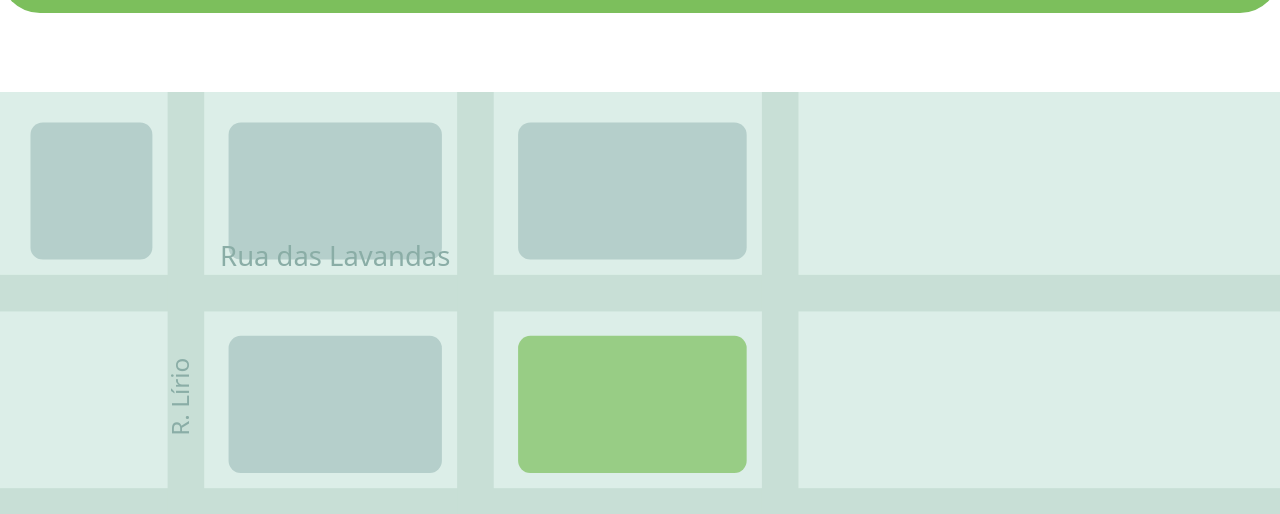
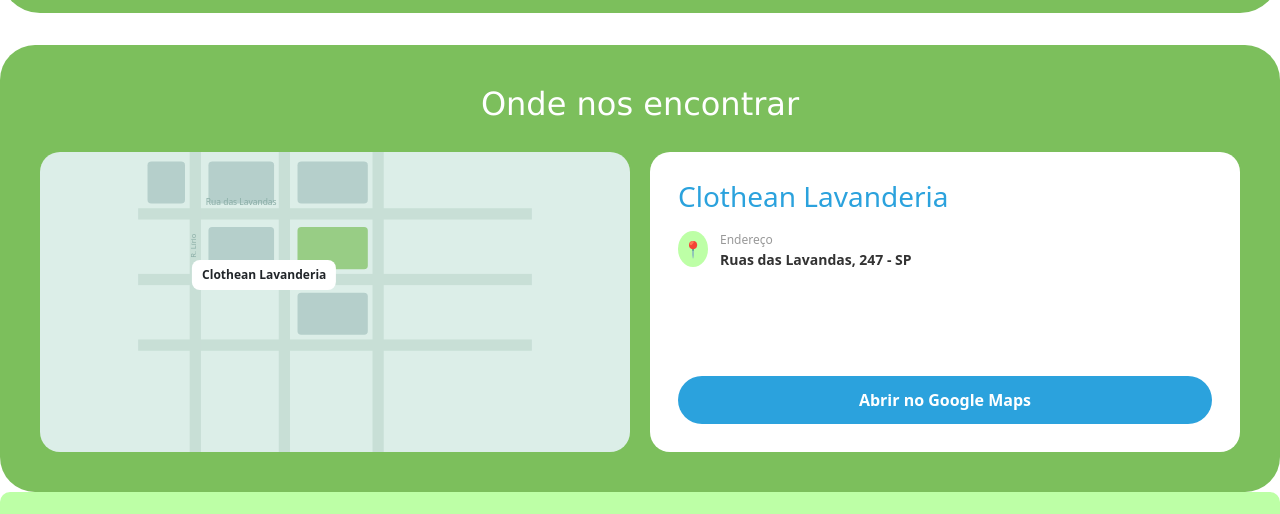
Before and after one commit to Joaopedro1702/Clothean, a plain HTML site: page index.html in a window 1280 px wide. Shown: the part 2886-3400 px from the top of the page. Drawn offline with nearby package versions, Linux system fonts and the light colour scheme.

Commit message:
HTML5 e CSS com expansividade agora com aba de localização

```diff
--- a/index.html
+++ b/index.html
@@ -16,6 +16,7 @@
 h1{
     color: white;
 }
+
 
 .hero{
     background-color: #67B0E5;
@@ -227,7 +228,7 @@ h2{
 }
 
 .navbar{
-
+    color: #01579B;
     flex-direction: column;
 }
 
@@ -292,6 +293,133 @@ h2{
     font-family: 'Franklin Gothic Medium', 'Arial Narrow', Arial, sans-serif;
     font-size: 26px;
     color: #01579B;
+}
+
+
+
+/*mapa*/
+
+.localizacao{
+    background-color: #7CBF5C;
+    border-radius: 35px;
+    padding: 40px;
+    margin-bottom: 0;
+}
+
+.localizacao h2{
+    text-align: center;
+    color: white;
+    margin-bottom: 28px;
+}
+
+/*GRID: os dois lados*/
+
+.loc-grid{
+    display: grid;
+    grid-template-columns: 1fr 1fr;
+    gap: 20px;
+    align-items: stretch;
+}
+
+.mapa-container{
+    background-color: #dceee8;
+    border-radius: 20px;
+    overflow: hidden;
+    position: relative;
+    min-height: 300px;
+}
+
+.mapa-container svg{
+    width: 100%;
+    height: 100%;
+    position: absolute;
+    top: 0;
+    left: 0;
+}
+
+/*Balão do pin*/
+
+.pin-label{
+    position: absolute;
+    top: 36%;
+    left: 38%;
+    transform: translateX(-50%);
+    background: white;
+    border-radius: 8px;
+    padding: 6px 10px;
+    font-size: 12px;
+    font-weight: bold;
+    box-shadow: 0 2px 8px rgba(0, 0, 0, 0, 15);
+    white-space: nowrap;
+}
+
+/*Card de informações*/
+
+.info-card{
+    background: white;
+    border-radius: 20px;
+    padding: 28px;
+    display: flex;
+    flex-direction: column;
+    gap: 18px;
+}
+
+.info-card h3{
+    color:#2BA2DD;
+    margin: 0;
+}
+
+.info-linha{
+    display: flex;
+    align-items: flex-start;
+    gap: 12px;
+}
+
+.icone{
+    width: 30px;
+    height: 36px;
+    border-radius: 50%;
+    background: #bdffa6;
+    display: flex;
+    align-items: center;
+    justify-content: center;
+    flex-shrink: 0;
+    font-size: 16px;
+}
+
+.info-label{
+    font-size: 12px;
+    color: #999;
+    margin: 0;
+}
+
+.info-valor{
+    font-size: 14px;
+    color: #333;
+    font-weight: bold;
+    margin: 0;
+}
+
+.btn-mapa{
+    display: block;
+    background: #2BA2DD;
+    color: white;
+    text-decoration: none;
+    text-align: center;
+    border-radius: 25px;
+    padding: 12px;
+    font-weight: bold;
+    margin-top: auto;
+}
+
+.btn-mapa:hover{
+    background: #1a8fc7;
+}
+
+@media (max-width: 600px){
+    .loc-grid{
+        grid-template-columns: 1frS;
+    }
 }
 
     </style>
--- a/stylePadrao.css
+++ b/stylePadrao.css
@@ -30,6 +30,7 @@ main{
     flex-direction: column;
     gap: 32px;
 }
+
 
 header a{
     text-decoration: none;
@@ -108,6 +109,7 @@ footer{
     text-align: center;
     align-items: center;
     border-radius: 10px;
+    margin-top: 0;
 }
 
 .footer-container{
--- a/styleResposivo.css
+++ b/styleResposivo.css
@@ -26,6 +26,9 @@
     header{
         position: relative;
     }
+    main {
+    margin-top: 20px;
+}
 
     .menu-toggle{
         display: flex;
@@ -178,8 +181,17 @@
     /* Footer */
     .footer-container {
         flex-direction: column;
-        align-items: flex-start;
+        align-items: center;
         gap: 24px;
+        text-align: center;
+    }
+
+    .footer-contato{
+        align-items: center;
+    }
+
+    .footer-contato h3{
+        text-align: center;
     }
 
     /* Banner mulher */
```
Also changed, not shown: login.html (line endings or trailing spaces).
